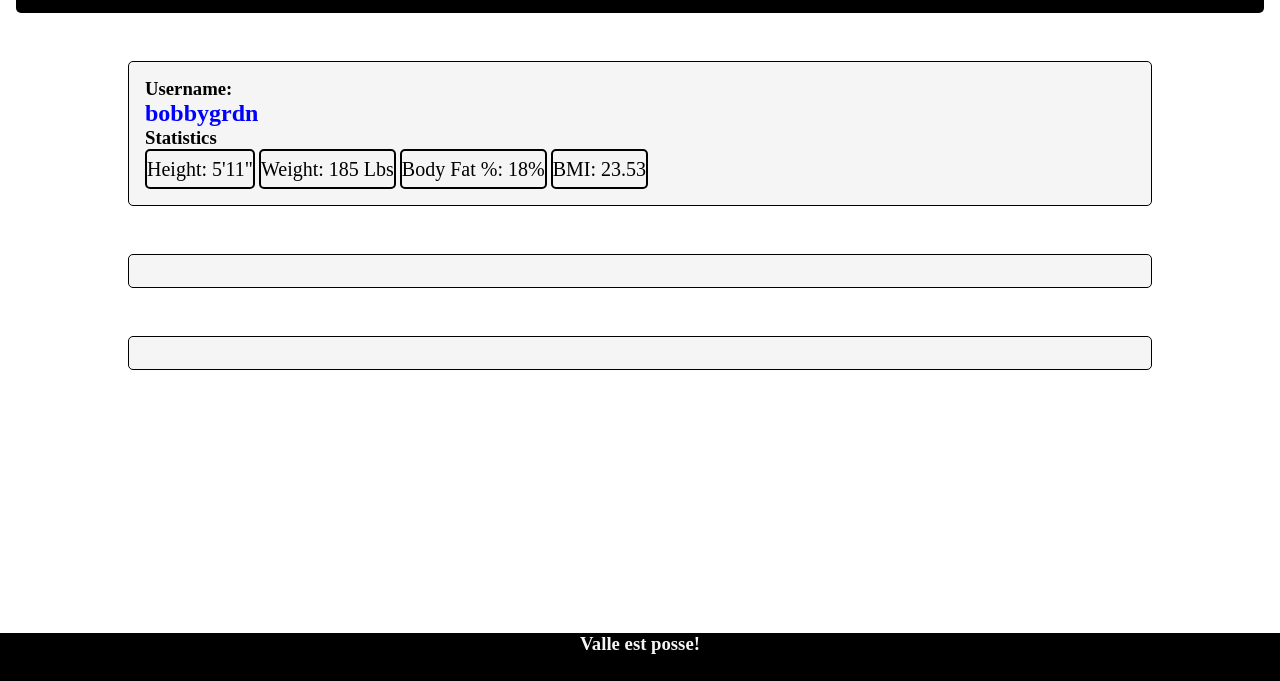
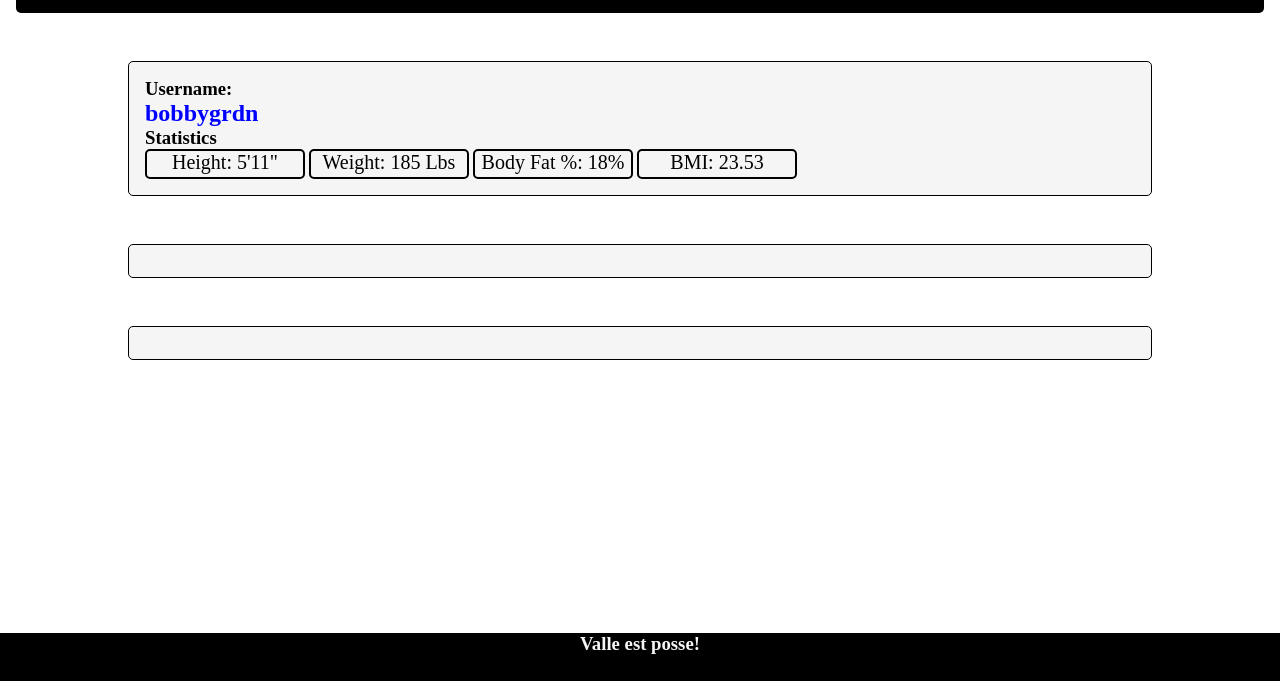
Before and after one commit to bobbygrdn/mvp_project, a website: page public/index.html in a window 1280 px wide. Shown: the part 119-800 px from the top of the page. Drawn offline with Linux system fonts and the light colour scheme; no server answers.

Commit message:
Updated styling

```diff
--- a/public/style.css
+++ b/public/style.css
@@ -65,17 +65,17 @@ h2 {
 .bodyfat,
 .bmi {
     display: inline-flex;
-    width: relative;
-    height: 2em;
+    flex-direction: column;
+    width: 8em;
+    height: 1.5em;
     background: none;
     border: 2px solid black;
     cursor: pointer;
     border-radius: 5px;
     font-size: 20px;
     align-items: center;
-    text-align: center;
     margin: 0 auto;
-    pointer-events: none;
+    pointer-events: None;
 }
 
 .currentplan {
```
